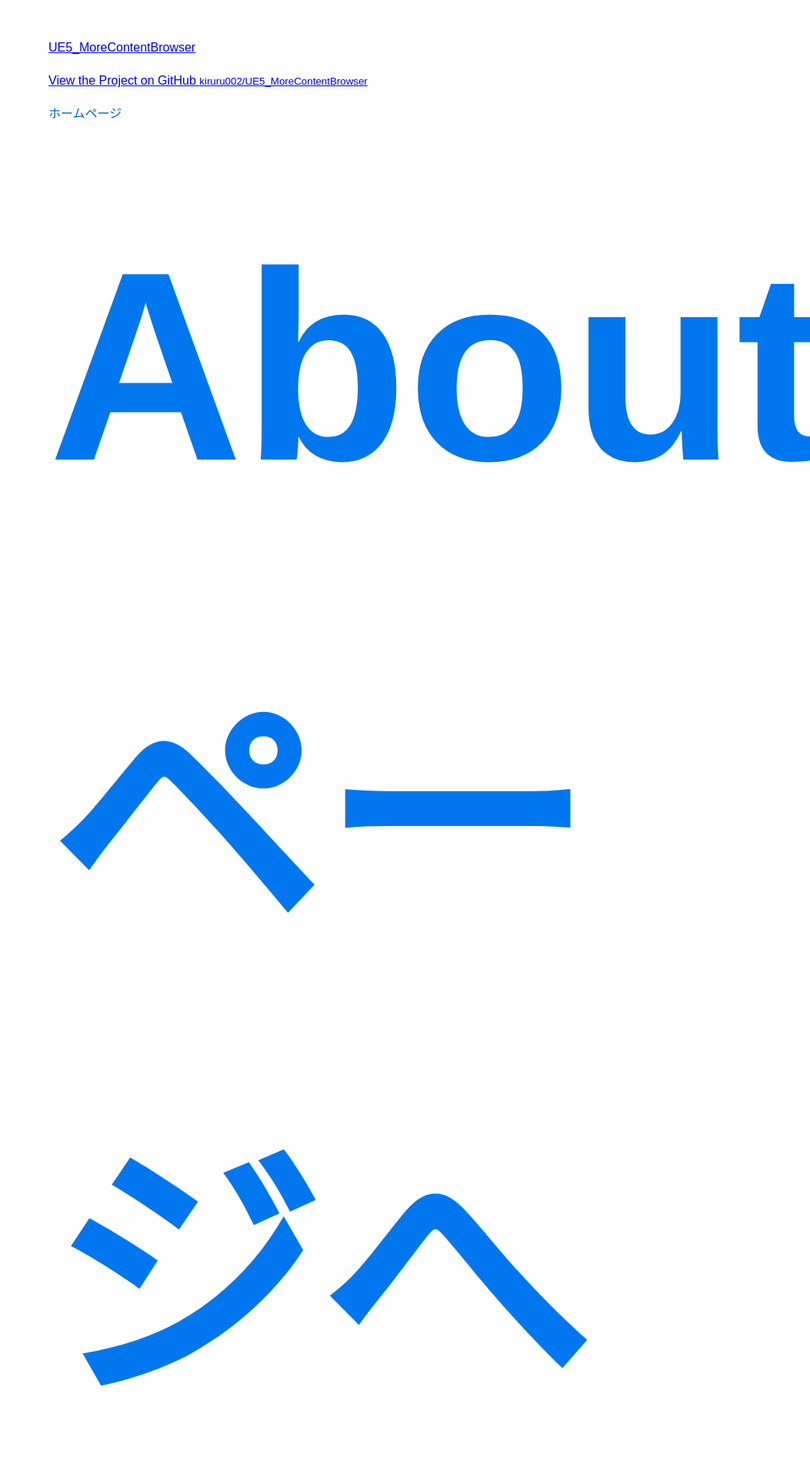
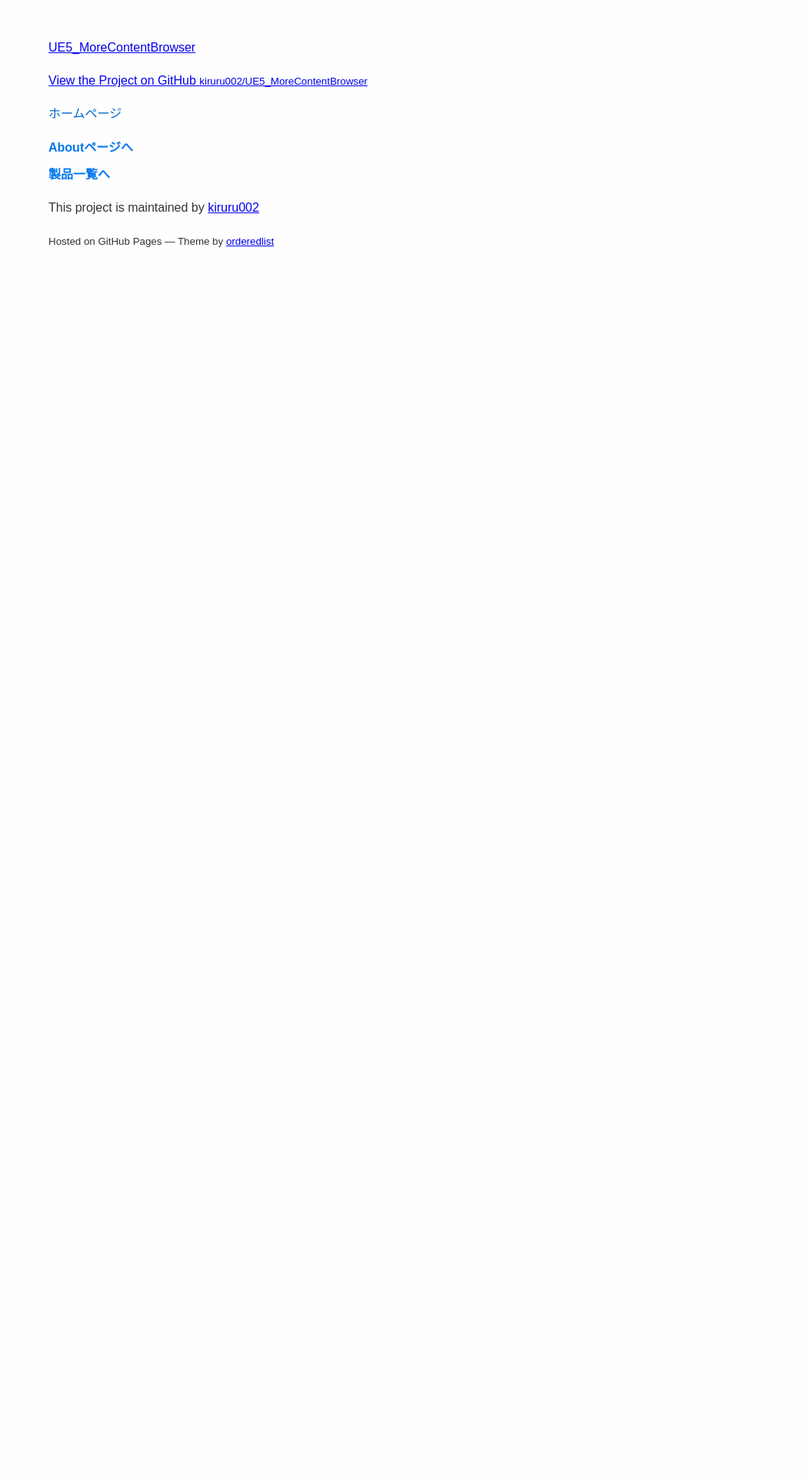
Before and after one commit to kiruru002/UE5_MoreContentBrowser, a Jekyll site: the page built from docs/index.md, in a window 1280 px wide. Shown: the top 1920 px of the page at 77% size, without its empty margins (227-1280 px from the left). Built offline with Jekyll 4.4.1, drawn with Linux system fonts in a browser that asks for light colours; the repository's description, which GitHub fills in, is left out; after the commit the page ends 900 px from its top, so only the background shows below that.

Commit message:
フォントサイズを適正に

```diff
--- a/docs/assets/css/style.scss
+++ b/docs/assets/css/style.scss
@@ -65,7 +65,7 @@ h1 {
                 color: #0077ee;
                 text-decoration: none;
                 font-weight: bold;
-                font-size: 350px;
+                font-size: inherit;
                 &:hover {
                     text-decoration: underline;
                     color: #005bb5;
```
